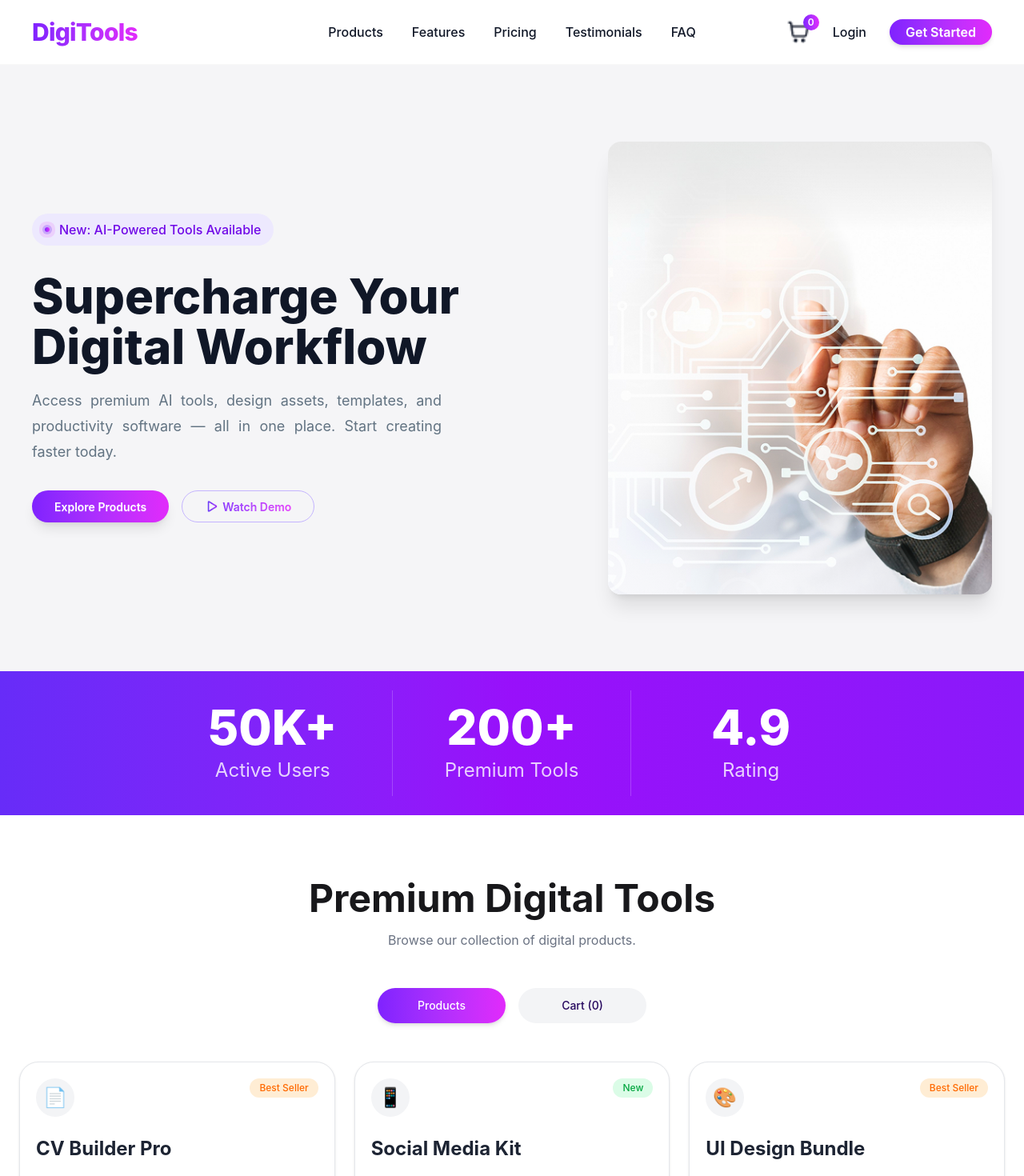
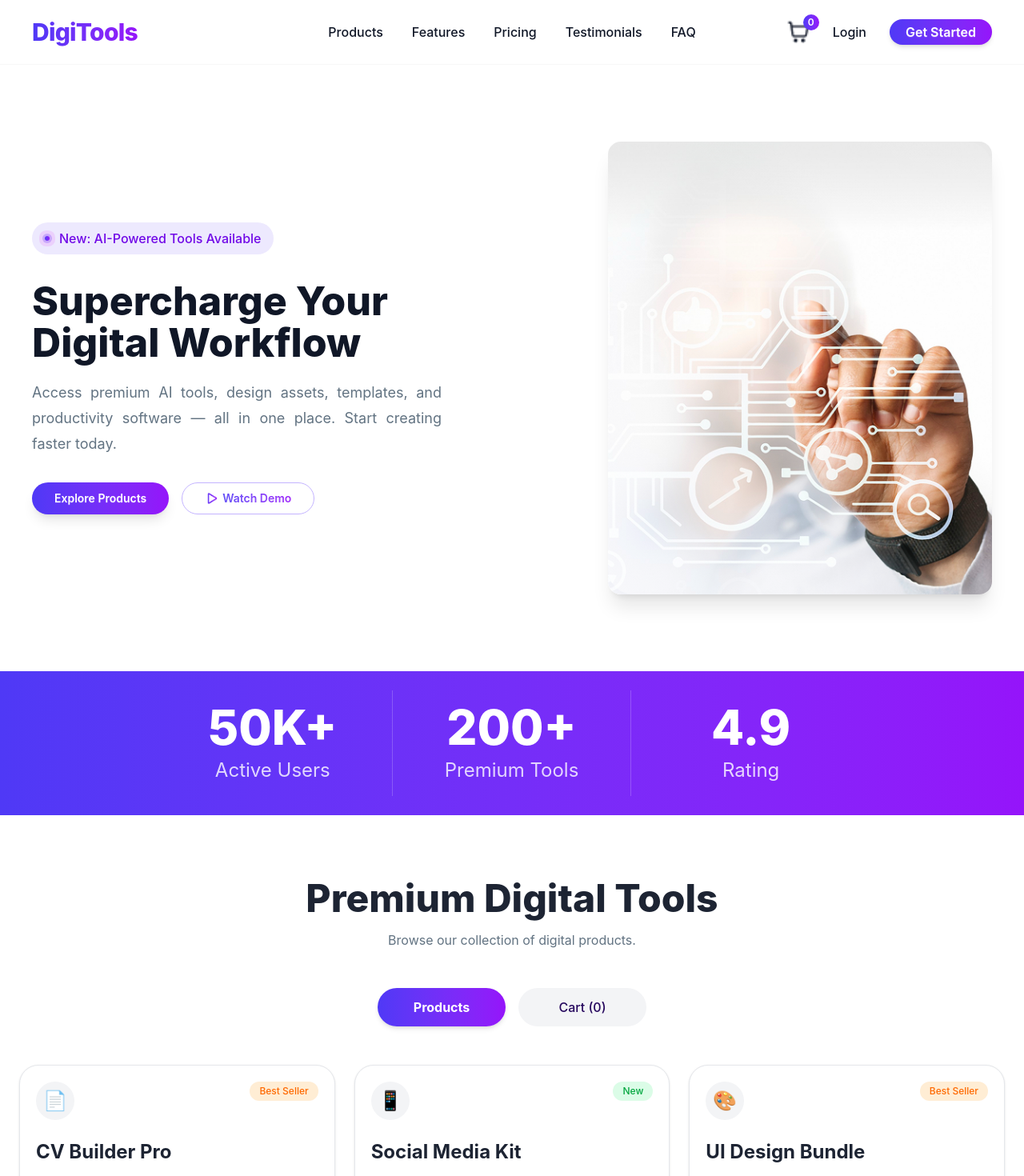
Before and after one commit to rasheduzzaman1978/Batch-13-A-6-DigiTools-Platform-2026, a React (Vite) app: page / in a window 1280 px wide. Shown: the top 1470 px of the page at 80% size. Built offline with nearby package versions, Linux system fonts and the light colour scheme.

Commit message:
ReadyProduct section created and full project updated

```diff
--- a/src/App.jsx
+++ b/src/App.jsx
@@ -7,6 +7,7 @@ import Footer from './components/Footer/Footer';
 import StepsSection from './components/StepSection/StepsSection';
 import './App.css';
 import PricingCard from './components/PricingCard/PricingCard';
+import ReadyProduct from './components/ReadyProduct/ReadyProduct';
 
 function App() {
   const [carts, setCarts] = useState([]);
@@ -28,6 +29,7 @@ function App() {
         />
         <StepsSection />
         <PricingCard></PricingCard>
+        <ReadyProduct></ReadyProduct>
         <Footer />
       </section>
     </>
--- a/src/components/Banner/Banner.jsx
+++ b/src/components/Banner/Banner.jsx
@@ -4,7 +4,7 @@ import bannerImg from '../../assets/products/banner.png';
 
 const Banner = () => {
   return (
-    <div className="bg-[#f5f5f7] py-8 lg:py-12">
+    <div className="bg-white py-8 lg:py-12">
       <section className="max-w-7xl mx-auto px-6 lg:px-10 py-8 lg:py-12">
         <div className="grid md:grid-cols-2 items-center gap-3 lg:gap-5">
 
@@ -12,13 +12,13 @@ const Banner = () => {
           <div className="space-y-8 max-w-80 md:max-w-90 lg:max-w-160 ">
             <div className="flex justify-center md:justify-start">
   <div className="inline-flex items-center justify-center gap-3 rounded-full bg-violet-100 px-4 py-2 text-sm md:text-base font-medium text-violet-700 text-center">
-    <span className="w-1.5 h-1.5 bg-gradient-to-r from-violet-600 to-fuchsia-500 rounded-full shadow-[0_0_0_3px_rgba(139,92,246,0.35),0_0_0_7px_rgba(217,70,239,0.15)]"></span>
+    <span className="w-1.5 h-1.5 bg-gradient-to-r from-[#4F39F6] to-[#9514FA] rounded-full shadow-[0_0_0_3px_rgba(139,92,246,0.35),0_0_0_7px_rgba(217,70,239,0.15)]"></span>
     <span>New: AI-Powered Tools Available</span>
   </div>
 </div>
 
             <div className="space-y-5">
-              <h1 className="text-2xl sm:text-3xl md:text-[40px] lg:text-[60px] text-center md:text-left font-extrabold leading-[1.05] text-[#101727]">
+              <h1 className="text-2xl sm:text-3xl md:text-[40px] lg:text-[50px] xl:text-[60px]text-center md:text-left font-extrabold leading-[1.05] text-[#101727]">
                 Supercharge Your <br />
                 Digital Workflow
               </h1>
@@ -31,16 +31,21 @@ const Banner = () => {
             </div>
 
             <div className="flex flex-col md:flex-row gap-4 text-sm md:text-base font-semibold">
-  <button className="btn rounded-full border-0 bg-gradient-to-r from-violet-600 to-fuchsia-500 px-7 text-white shadow-lg hover:shadow-xl transition-all duration-300">
+  <button className="btn rounded-full border-0 bg-gradient-to-r from-[#4F39F6] to-[#9514FA] px-7 text-white shadow-lg hover:shadow-xl transition-all duration-300">
     Explore Products
   </button>
 
-  <button className="btn btn-outline rounded-full border-violet-300 px-7 hover:bg-violet-400 transition-all duration-300">
-    <img src={playImg} alt="Play Icon" className="w-4 h-4" />
-    <span className="bg-gradient-to-r from-violet-600 to-fuchsia-500 bg-clip-text text-transparent">
-      Watch Demo
-    </span>
-  </button>
+  <button className="group btn btn-outline rounded-full border-violet-300 px-7 hover:bg-gradient-to-r from-[#4F39F6] to-[#9514FA] hover:text-white transition-all duration-300">
+  <img
+    src={playImg}
+    alt="Play Icon"
+    className="w-4 h-4 transition duration-300 brightness-100 group-hover:brightness-0 group-hover:invert"
+  />
+
+  <span className="bg-gradient-to-r from-[#4F39F6] to-[#9514FA] bg-clip-text text-transparent group-hover:text-white group-hover:bg-none transition duration-300">
+    Watch Demo
+  </span>
+</button>
 </div>
           </div>
 
--- a/src/components/Footer/Footer.jsx
+++ b/src/components/Footer/Footer.jsx
@@ -6,7 +6,7 @@ import {FaFacebookSquare } from 'react-icons/fa';
 
 const Footer = () => {
   return (
-    <footer className="bg-[#07122b] text-white mt-20">
+    <footer className="bg-[#101727] text-white">
       <div className="max-w-7xl mx-auto px-6 lg:px-20 py-16">
         <div className="grid grid-cols-1 md:grid-cols-2 lg:grid-cols-6 gap-10 border-b border-white/10 pb-10">
           <div className="lg:col-span-2">
--- a/src/components/Navbar/Navbar.jsx
+++ b/src/components/Navbar/Navbar.jsx
@@ -6,7 +6,7 @@ const Navbar = ({ carts }) => {
     <div className="w-full border-b border-base-200 bg-white sticky top-0 z-50">
       <div className="navbar mx-auto max-w-7xl px-6 lg:px-10 h-20">
         <div className="navbar-start">
-          <a className="text-3xl font-extrabold tracking-tight bg-gradient-to-r from-violet-600 to-fuchsia-500 bg-clip-text text-transparent">
+          <a className="text-3xl font-extrabold tracking-tight bg-gradient-to-r from-[#4F39F6] to-[#9514FA] bg-clip-text text-transparent">
             DigiTools
           </a>
         </div>
@@ -39,7 +39,7 @@ const Navbar = ({ carts }) => {
               className="w-7 h-7"
             />
 
-            <span className="absolute -top-2 -right-3 bg-gradient-to-r from-violet-600 to-fuchsia-500 text-white text-xs font-semibold rounded-full w-5 h-5 flex items-center justify-center">
+            <span className="absolute -top-2 -right-3 bg-gradient-to-r from-[#4F39F6] to-[#9514FA] text-white text-xs font-semibold rounded-full w-5 h-5 flex items-center justify-center">
               {carts.length}
             </span>
           </div>
@@ -48,7 +48,7 @@ const Navbar = ({ carts }) => {
             Login
           </button>
 
-          <button className="btn btn-primary btn-sm rounded-full px-5 normal-case bg-gradient-to-r from-violet-600 to-fuchsia-500 border-none text-sm md:text-base font-semibold text-white shadow-md hover:shadow-lg transition-all">
+          <button className="btn btn-primary btn-sm rounded-full px-5 normal-case bg-gradient-to-r from-[#4F39F6] to-[#9514FA] border-none text-sm md:text-base font-semibold text-white shadow-md hover:shadow-lg transition-all">
             Get Started
           </button>
         </div>
--- a/src/components/PremiumDigitalToolSection/PremiumDigitalToolSection.jsx
+++ b/src/components/PremiumDigitalToolSection/PremiumDigitalToolSection.jsx
@@ -31,8 +31,8 @@ const PremiumDigitalToolsSection = ({ carts, setCarts }) => {
   return (
     <section className="max-w-7xl mx-auto px-6 py-20">
       <div className="text-center mb-12">
-        <h2 className="text-5xl font-bold mb-4">Premium Digital Tools</h2>
-        <p className="text-gray-500">
+        <h2 className="text-2xl md:text-3xl lg:text-5xl font-extrabold text-[#1d2433] mb-4">Premium Digital Tools</h2>
+        <p className="text-[#627382]">
           Browse our collection of digital products.
         </p>
       </div>
@@ -40,9 +40,9 @@ const PremiumDigitalToolsSection = ({ carts, setCarts }) => {
       <div className="flex items-center justify-center gap-4 mt-8 mb-12">
         <button
           onClick={() => setActiveTab('products')}
-          className={`rounded-full w-40 px-6 py-3 text-sm font-medium transition-all duration-300 ${
+          className={`rounded-full w-40 px-6 py-3 text-base font-bold transition-all duration-300 ${
             activeTab === 'products'
-              ? 'bg-gradient-to-r from-violet-600 to-fuchsia-500 text-white shadow-md'
+              ? 'bg-gradient-to-r from-[#4F39F6] to-[#9514FA] text-white shadow-md'
               : 'bg-gray-100 text-[#25065D] hover:text-violet-600'
           }`}
         >
@@ -51,9 +51,9 @@ const PremiumDigitalToolsSection = ({ carts, setCarts }) => {
 
         <button
           onClick={() => setActiveTab('cart')}
-          className={`rounded-full w-40 px-6 py-3 text-sm font-medium transition-all duration-300 ${
+          className={`rounded-full w-40 px-6 py-3 text-base font-medium transition-all duration-300 ${
             activeTab === 'cart'
-              ? 'bg-gradient-to-r from-violet-600 to-fuchsia-500 text-white shadow-md'
+              ? 'bg-gradient-to-r from-[#4F39F6] to-[#9514FA] text-white shadow-md'
               : 'bg-gray-100 text-[#25065D] hover:text-violet-600'
           }`}
         >
--- a/src/components/ProductsCard/ProductsCard.jsx
+++ b/src/components/ProductsCard/ProductsCard.jsx
@@ -41,7 +41,7 @@ const ProductCard = ({ product, handleAddToCart, carts }) => {
 
       <h2 className="text-2xl font-bold text-[#1d2433] mb-3">{name}</h2>
 
-      <p className="text-gray-500 text-sm leading-6 mb-6 min-h-[70px]">
+      <p className="text-[#627382] text-base leading-6 mb-6 min-h-17.5">
         {description}
       </p>
 
@@ -50,11 +50,11 @@ const ProductCard = ({ product, handleAddToCart, carts }) => {
         <span className="text-gray-400 text-sm ml-1">{getPeriodText()}</span>
       </div>
 
-      <ul className="space-y-3 mb-8">
+      <ul className="space-y-3 mb-4 md:mb-8">
         {features.map((feature, index) => (
           <li
             key={index}
-            className="flex items-center gap-2 text-sm text-gray-500"
+            className="flex items-center gap-2 text-sm text-[#627382]"
           >
             <span className="text-green-500 font-bold">✓</span>
             {feature}
@@ -68,7 +68,7 @@ const ProductCard = ({ product, handleAddToCart, carts }) => {
         className={`w-full py-3 rounded-full font-medium transition duration-300 ${
           isAdded
             ? 'bg-green-500 text-white cursor-not-allowed'
-            : 'bg-gradient-to-r from-violet-600 to-purple-600 hover:from-violet-700 hover:to-purple-700 text-white'
+            : 'bg-gradient-to-r from-[#4F39F6] to-[#9514FA] hover:from-violet-700 hover:to-purple-700 text-white'
         }`}
       >
         {isAdded ? 'Added To Cart' : 'Buy Now'}
--- /dev/null
+++ b/src/components/ReadyProduct/ReadyProduct.jsx
@@ -0,0 +1,38 @@
+import React from 'react';
+
+const ReadyProduct = () => {
+    return (
+
+    <section className="">
+      <div className="bg-gradient-to-r from-[#4F39F6] to-[#9514FA] py-20 text-center text-white shadow-xl">
+        <h2 className="text-4xl md:text-[40px] font-bold mb-6">
+          Ready To Transform Your Workflow?
+        </h2>
+
+        <p className="text-sm md:text-base text-white max-w-2xl mx-auto mb-10 leading-7">
+          Join thousands of professionals who are already using DigiTools
+          to work smarter. Start your free trial today.
+        </p>
+
+        <div className="flex flex-col sm:flex-row items-center justify-center gap-4 mb-8">
+          <button className="bg-white px-8 py-4 rounded-full font-semibold hover:bg-gray-100 transition">
+            <span className="bg-gradient-to-r from-[#4F39F6] to-[#9514FA] bg-clip-text text-transparent">
+      Explore Products
+    </span>
+
+          </button>
+
+          <button className="border border-white text-white px-8 py-4 rounded-full font-semibold hover:bg-white hover:text-violet-600 transition">
+            View Pricing
+          </button>
+        </div>
+
+        <p className="text-sm md:text-base text-violet-100">
+          14-day free trial • No credit card required • Cancel anytime
+        </p>
+      </div>
+    </section>
+  );
+};
+
+export default ReadyProduct;
--- a/src/components/Stat/Stats.jsx
+++ b/src/components/Stat/Stats.jsx
@@ -8,7 +8,7 @@ const Stats = () => {
   ];
 
   return (
-    <div className="w-full bg-gradient-to-r from-[#672cf8] via-purple-600 to-[#8b19fa] py-6">
+    <div className="w-full bg-gradient-to-r from-[#4F39F6] to-[#9514FA] py-6">
       <div className="max-w-4xl mx-auto grid grid-cols-1 sm:grid-cols-3 text-center text-white">
         {stats.map((stat, index) => (
           <div
```
Also changed, not shown: src/components/Cart/Cart.jsx (+8 -8 lines), src/components/PricingCard/PricingCard.jsx (+8 -8 lines), src/components/StepSection/StepsSection.jsx (+5 -5 lines).
